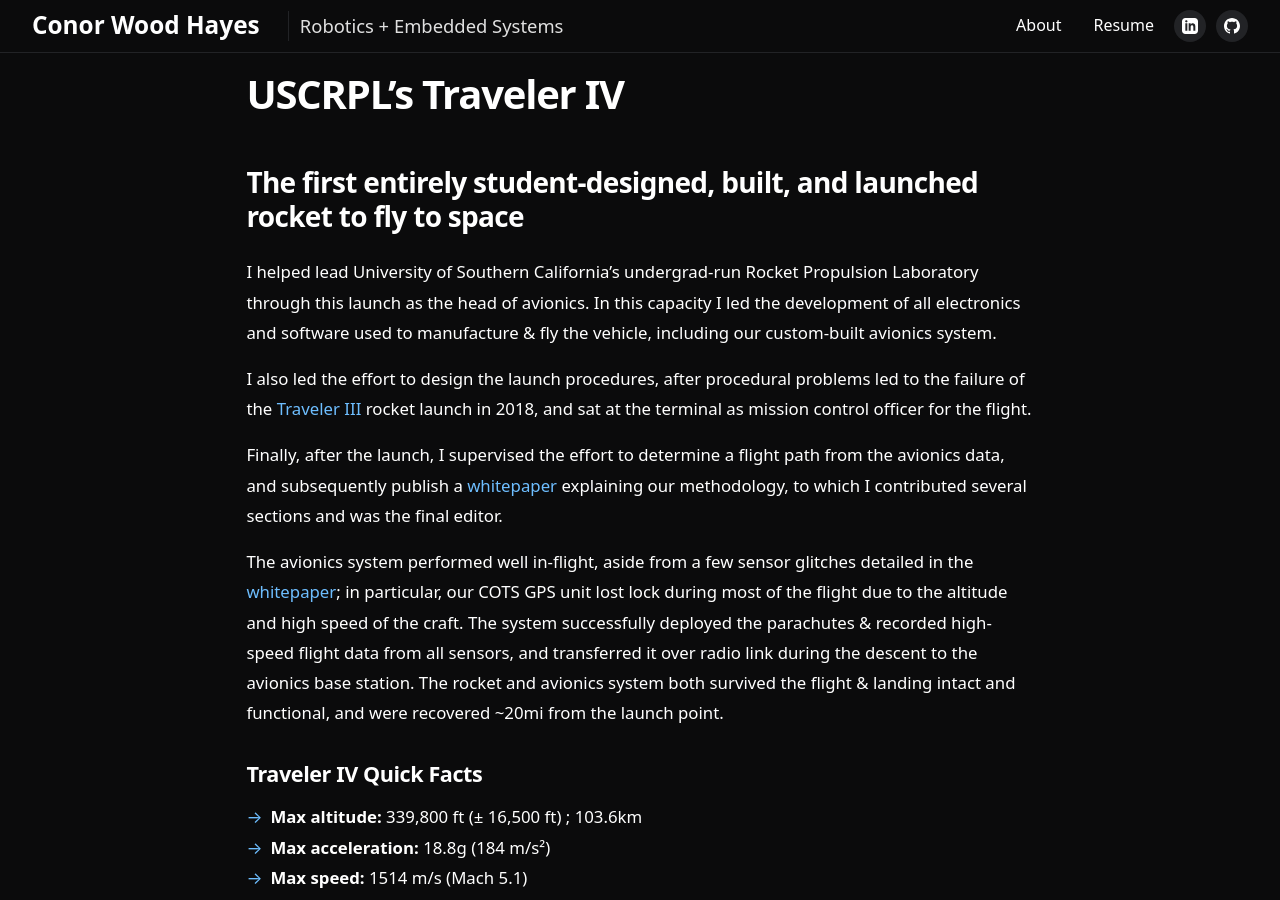
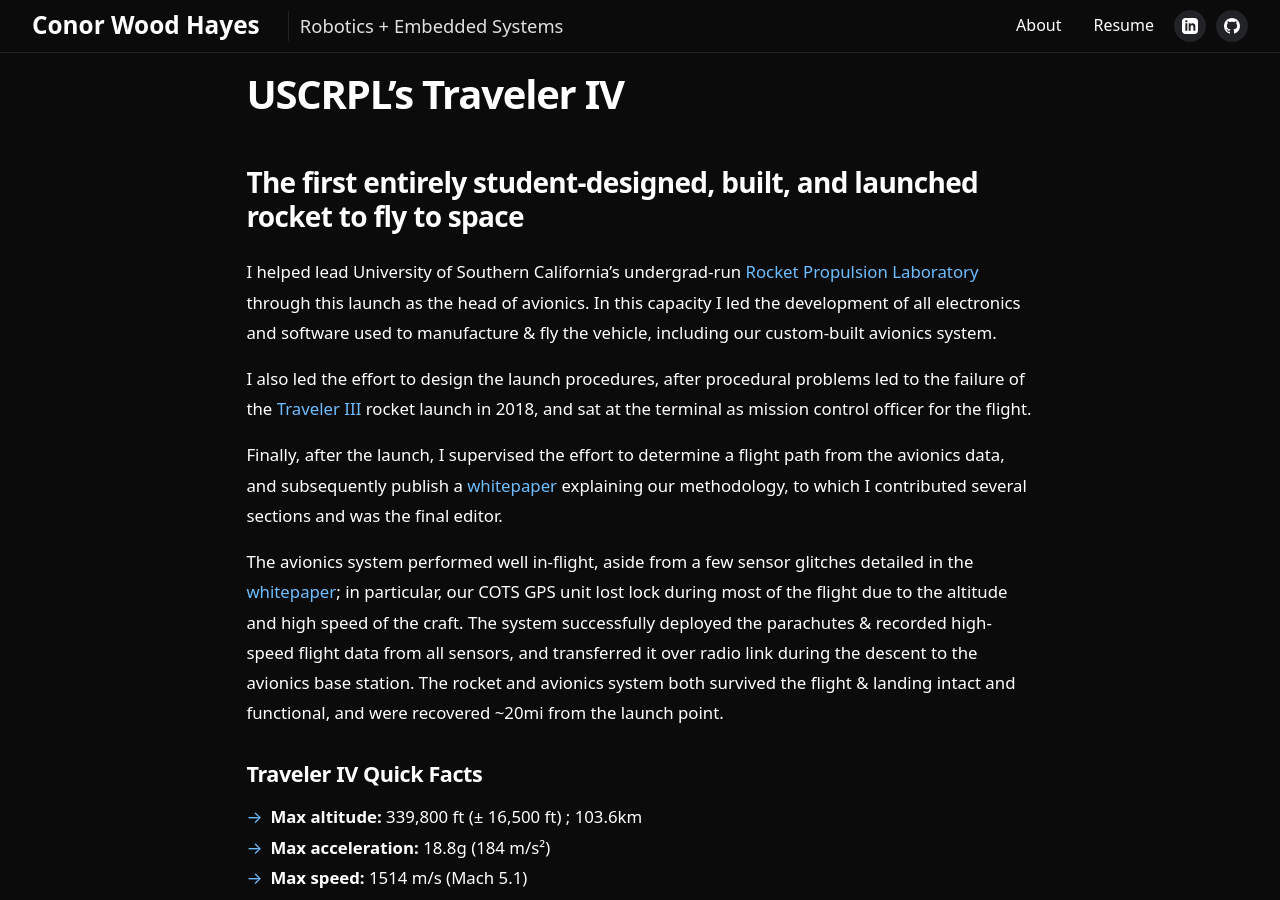
Before and after one commit to cwoodhayes/cwoodhayes.github.io, a Jekyll site: the page built from _projects/Traveler IV.md, in a window 1280 px wide and 900 px high, scrolled down 356 px. Built offline with Jekyll 4.4.1, drawn with Linux system fonts in a browser that asks for light colours; some of the changed lines change nothing that is shown.

Commit message:
added link to tiv

```diff
--- a/_projects/Traveler IV.md
+++ b/_projects/Traveler IV.md
@@ -15,7 +15,7 @@ preview_gif: /assets/rpl/tiv_doc_clip.mp4
 
 ## The first entirely student-designed, built, and launched rocket to fly to space
 
-I helped lead University of Southern California's undergrad-run Rocket Propulsion Laboratory through this launch as the head of avionics. In this capacity I led the development of all electronics and software used to manufacture & fly the vehicle, including our custom-built avionics system.
+I helped lead University of Southern California's undergrad-run [Rocket Propulsion Laboratory](https://www.uscrpl.com/) through this launch as the head of avionics. In this capacity I led the development of all electronics and software used to manufacture & fly the vehicle, including our custom-built avionics system.
 
 I also led the effort to design the launch procedures, after procedural problems led to the failure of the [Traveler III](https://www.uscrpl.com/traveler-iii) rocket launch in 2018, and sat at the terminal as mission control officer for the flight.
 
```
